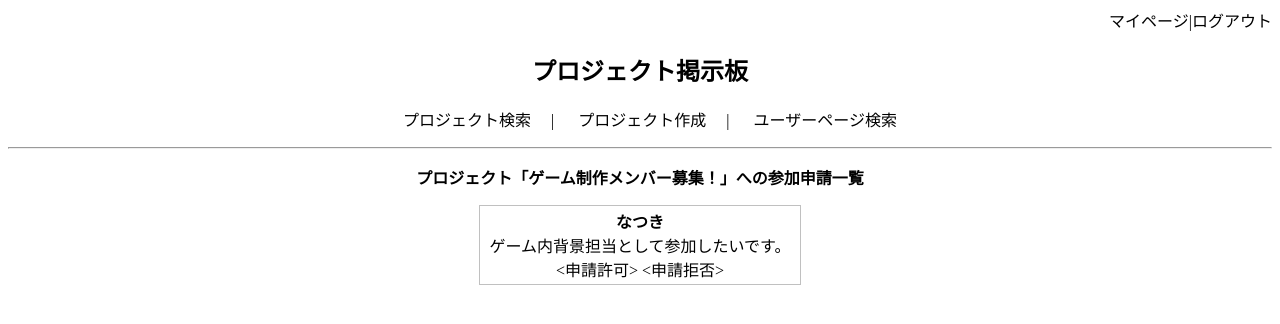
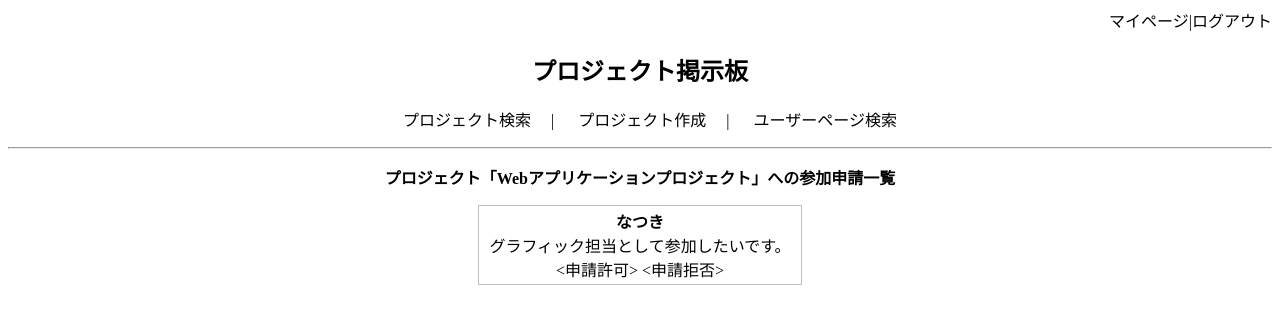
Before and after one commit to kd-team2E/Co-creation-board, a PHP site: page /enter_list.php in a window 1280 px wide. Shown: the top 324 px of the page. Run offline with PHP 8.4, Linux system fonts and the light colour scheme.

Commit message:
Change enter_list.php プロジェクトをWebアプリケーションに変更

```diff
--- a/enter_list.php
+++ b/enter_list.php
@@ -2,10 +2,10 @@
 	require_once __DIR__ . '/header.php';
  ?>
 
-<p><b>プロジェクト「ゲーム制作メンバー募集！」への参加申請一覧</b></p>
+<p><b>プロジェクト「Webアプリケーションプロジェクト」への参加申請一覧</b></p>
 
 <table><tr><td>
 <b>なつき</b><br>
-ゲーム内背景担当として参加したいです。<br>
+グラフィック担当として参加したいです。<br>
 <a href="per_enter.php"><申請許可></a> <a href=""><申請拒否></a>
 </td></tr></table>
```
